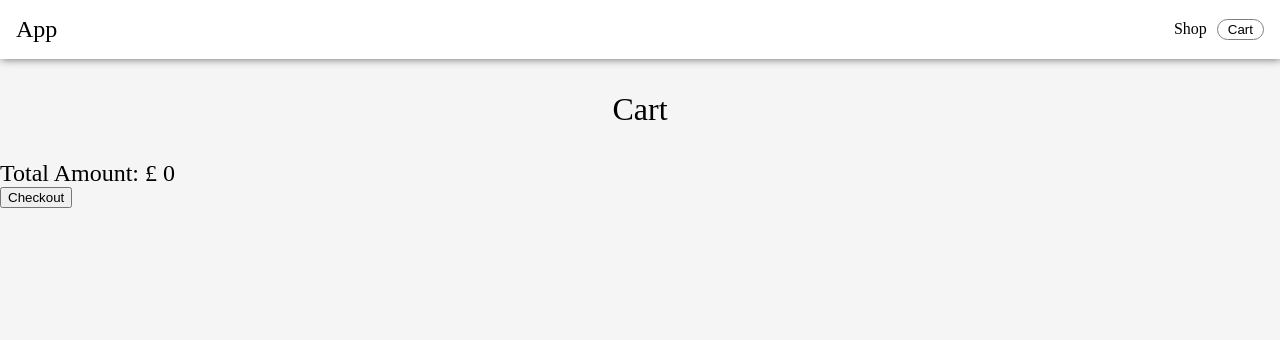
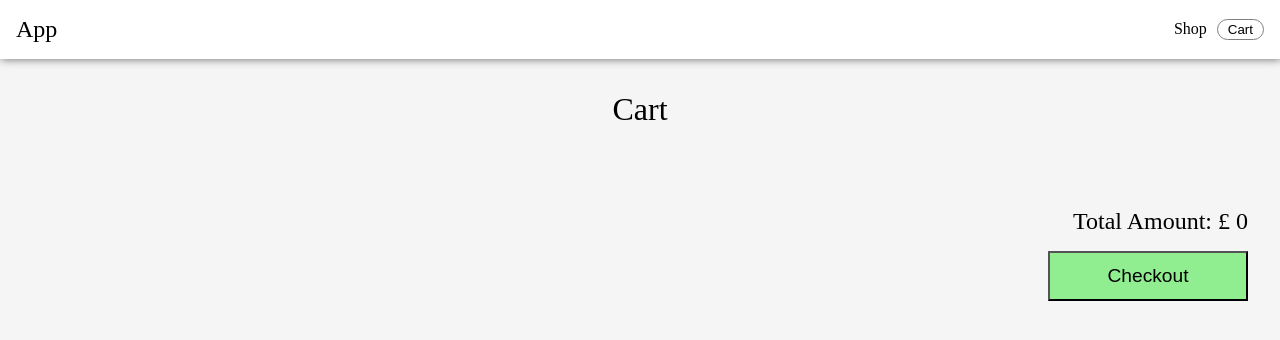
Before and after one commit to LaQuannT/shopping-cart, a React (Create React App) app: page /cart in a window 1280 px wide. Shown: the top 340 px of the page. Built offline with nearby package versions, Linux system fonts and the light colour scheme.

Commit message:
style: add style for cart item optional actions and checkout section

```diff
--- a/src/components/CartItem.tsx
+++ b/src/components/CartItem.tsx
@@ -22,7 +22,7 @@ const CartItem = ({ id, productName, price, productURL }: Props) => {
         </div>
         <div className="item-actions">
           {cartItems[id] > 1 ? (
-            <>
+            <div className="item-add-remove">
               <button
                 type="button"
                 className="add-btn"
@@ -42,7 +42,7 @@ const CartItem = ({ id, productName, price, productURL }: Props) => {
               >
                 -
               </button>
-            </>
+            </div>
           ) : (
             <button
               className="btn-remove"
--- a/src/index.css
+++ b/src/index.css
@@ -133,3 +133,24 @@ img {
   justify-content: center;
   gap: 8px;
 }
+
+.cart-actions {
+  text-align: right;
+  margin: 2rem;
+}
+
+.total-price {
+  padding: 16px 0;
+}
+
+.checkout-btn {
+  width: 200px;
+  height: 50px;
+  background-color: lightgreen;
+  font-size: 1.2rem;
+}
+
+.item-add-remove {
+  display: flex;
+  gap: 10px;
+}
```
